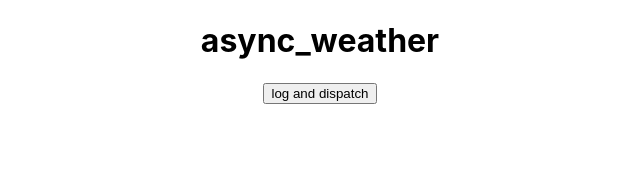
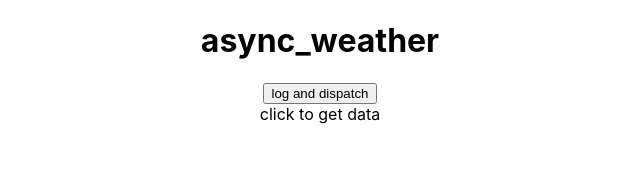
Before and after one commit to record033/async_weather, a React (Create React App) app: page / in a window 1280 px wide. Shown: the top 194 px of the page, without its empty margins (320-960 px from the left). Built offline with nearby package versions, Linux system fonts and the light colour scheme.

Commit message:
promise fixes + optimization

```diff
--- a/src/components/weatherCard/weatherCard.js
+++ b/src/components/weatherCard/weatherCard.js
@@ -8,14 +8,9 @@ export const WeatherCard = () => {
   console.log(weatherSelector);
 
   const getWeather = async () => {
+    const apiKey = "f6454c108a59e53bfb5611065f5cc6e9";
     try {
-      const response = await getPosition();
-      console.log(response);
-    } catch (error) {
-      console.log("error", error);
-    }
-
-    const apiKey = "f6454c108a59e53bfb5611065f5cc6e9";
+      console.log("Start getting data..");
       const position = await getPosition();
       const response = await fetch(
         "http://api.weatherstack.com/current?access_key=" +
@@ -29,11 +24,23 @@ export const WeatherCard = () => {
       const currentWeather = await response.json();
       console.log(currentWeather);
       weatherDispatch({ type: "ADD_WEATHER_DATA", payload: currentWeather });
+    } catch (error) {
+      console.log("error", error);
+    }
   };
   return (
     <>
       <h1>async_weather</h1>
       <button onClick={getWeather}>log and dispatch</button>
+      <div>
+        {weatherSelector.weatherRecieved
+          ? "Weather data: \n Time is " +
+            weatherSelector.weatherData.current.observation_time +
+            "\n Temperature is " +
+            weatherSelector.weatherData.current.temperature +
+            "\n "
+          : "click to get data"}
+      </div>
     </>
   );
 };
--- a/src/stores/addWeather.js
+++ b/src/stores/addWeather.js
@@ -3,7 +3,16 @@ export const actions = {
   UPDATE_WEATHER_DATA: "UPDATE_WEATHER_DATA",
 };
 
+const initialState = {
+  weatherData: "Unknown..",
+  weatherRecieved: false,
+};
+
 export const WeatherReducer = (state, action) => {
+  if (typeof state === "undefined") {
+    return initialState;
+  }
+
   switch (action.type) {
     case "ADD_WEATHER_DATA":
       return { ...state, weatherData: action.payload, weatherRecieved: true };
--- a/src/stores/weatherStore.js
+++ b/src/stores/weatherStore.js
@@ -1,6 +1,4 @@
 import { createStore } from "redux";
 import { WeatherReducer } from "./addWeather";
 
-export const weatherStore = createStore(WeatherReducer, {
-  weather: "Unknown",
-});
+export const weatherStore = createStore(WeatherReducer);
```
Lines whose indentation alone changed are shown as unchanged.
